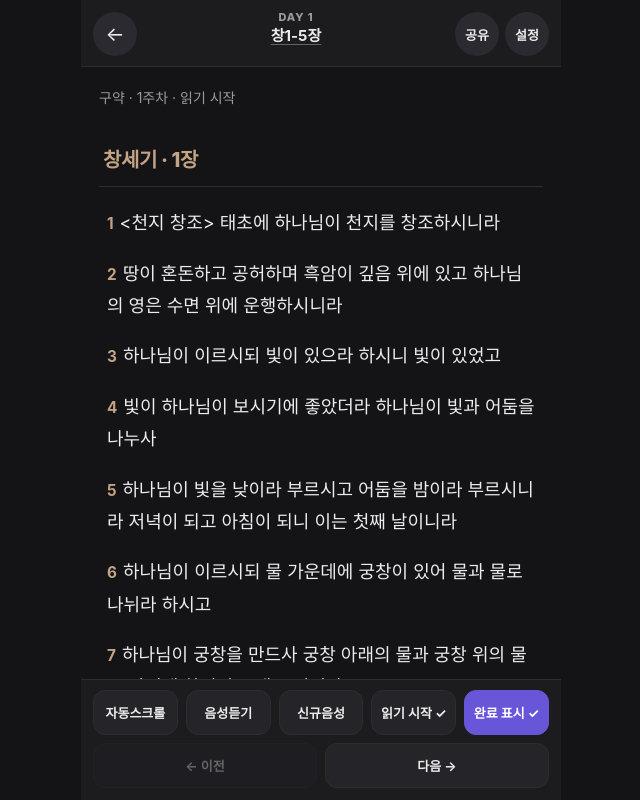
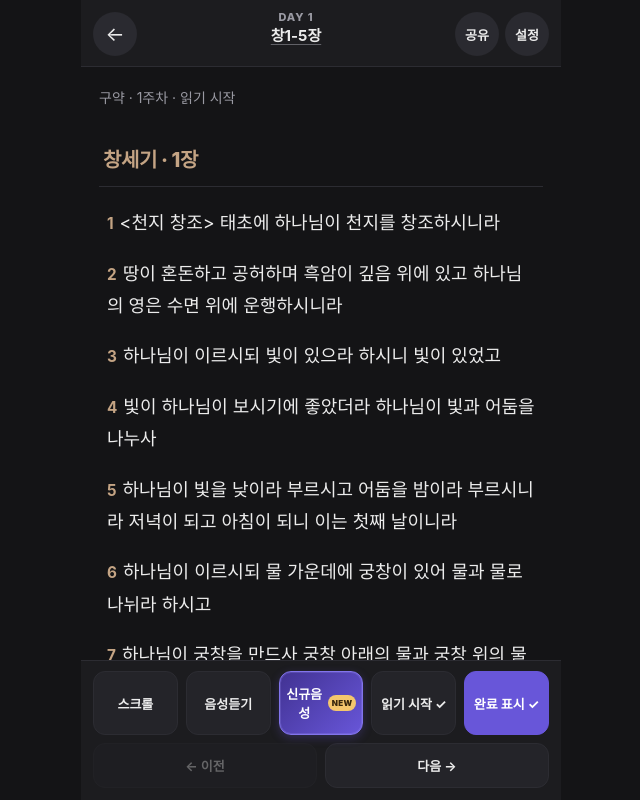
Before and after one commit to isaac99kr/br, a React (Vite) app: page / in a window 1280 px wide. Both pictures are taken after a click on the button "▶ 이어 읽기". Shown: the top 800 px of the page, without its empty margins (319-959 px from the left). Built offline with nearby package versions, Linux system fonts and the light colour scheme; a web font is replaced by a local one.

Commit message:
Highlight new audio action

```diff
--- a/src/components/ReaderScreen.tsx
+++ b/src/components/ReaderScreen.tsx
@@ -784,7 +784,7 @@ export function ReaderScreen({
             disabled={!linked || loading || !verses.length}
             onClick={handleAutoScrollToggle}
           >
-            {autoScrollOn ? '자동스크롤 ✓' : '자동스크롤'}
+            {autoScrollOn ? '스크롤 ✓' : '스크롤'}
           </button>
           <button
             type="button"
@@ -798,13 +798,16 @@ export function ReaderScreen({
           </button>
           <button
             type="button"
-            className={newAudioEntry ? 'primary' : undefined}
+            className={`new-audio-action${newAudioEntry ? ' primary' : ''}`}
             aria-pressed={Boolean(newAudioEntry)}
             onClick={() => {
               void handleNewAudioClick()
             }}
           >
-            {newAudioEntry ? '신규음성 ✓' : '신규음성'}
+            <span>신규음성{newAudioEntry ? ' ✓' : ''}</span>
+            <span className="new-audio-badge" aria-hidden="true">
+              NEW
+            </span>
           </button>
           <button
             type="button"
--- a/src/styles.css
+++ b/src/styles.css
@@ -849,6 +849,38 @@ p {
   color: white;
 }
 
+.reader-actions .new-audio-action {
+  position: relative;
+  display: inline-flex;
+  align-items: center;
+  justify-content: center;
+  gap: 5px;
+  background: linear-gradient(135deg, #413292, #6856d9);
+  border-color: #8274ec;
+  color: #fff;
+  box-shadow: inset 0 0 0 1px #a89fff33, 0 3px 10px #6856d944;
+}
+
+.reader-actions .new-audio-action.primary {
+  background: linear-gradient(135deg, #2e2474, #5543ca);
+  border-color: #aea6ff;
+}
+
+.new-audio-badge {
+  display: inline-flex;
+  align-items: center;
+  justify-content: center;
+  min-height: 16px;
+  padding: 1px 4px;
+  border-radius: 99px;
+  background: #f4c66d;
+  color: #38270d;
+  font-size: 8px;
+  font-weight: 900;
+  letter-spacing: 0.04em;
+  line-height: 1;
+}
+
 .auto-scroll-controls {
   display: flex;
   align-items: center;
```
